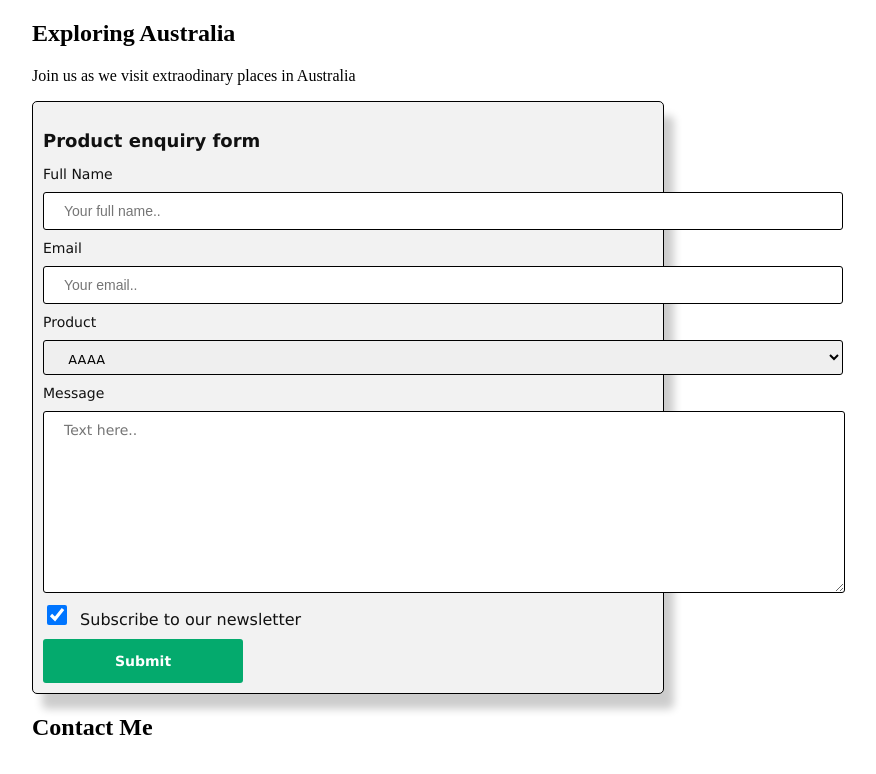
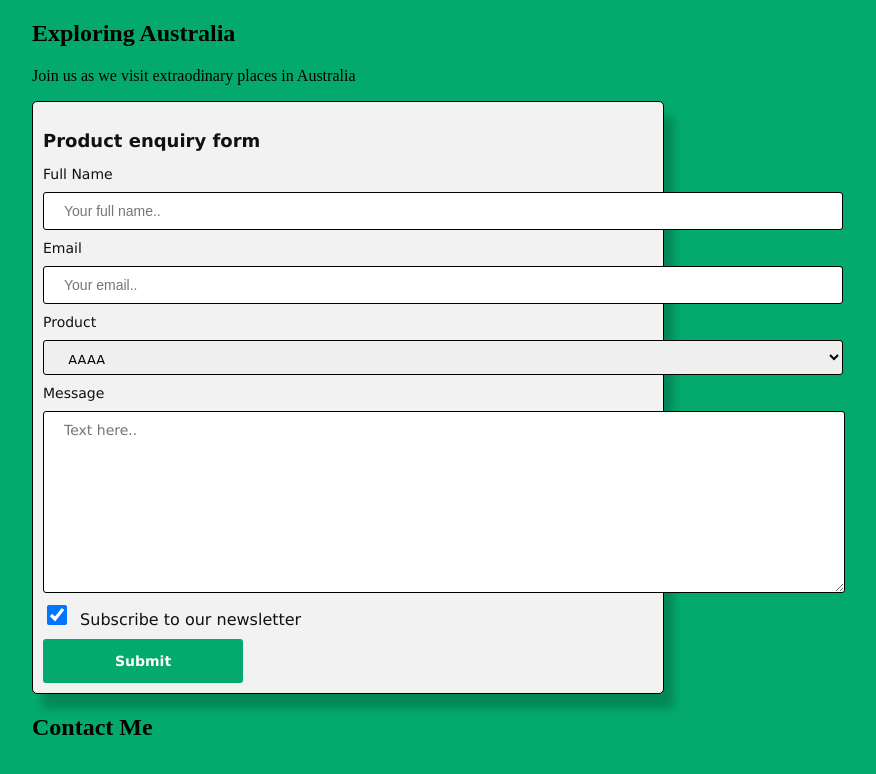
Before and after one commit to dpham2123/Assessment1_Part_1, a plain HTML site: page index.html in a window 1280 px wide. Shown: the whole page, without its empty margins (292-1168 px from the left). Drawn offline with Linux system fonts and the light colour scheme.

Commit message:
Update background-color
I added background-color: #04AA6D in body

```diff
--- a/style.css
+++ b/style.css
@@ -1,4 +1,7 @@
 /*form starts*/
+body{
+  background-color: #04AA6D;
+}
 section{
     max-width: 50%;
     margin: auto;
```
